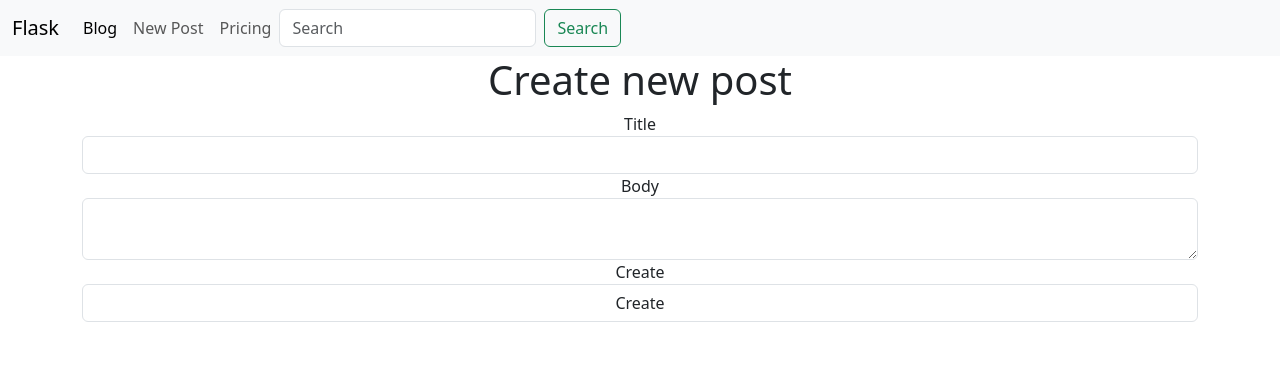
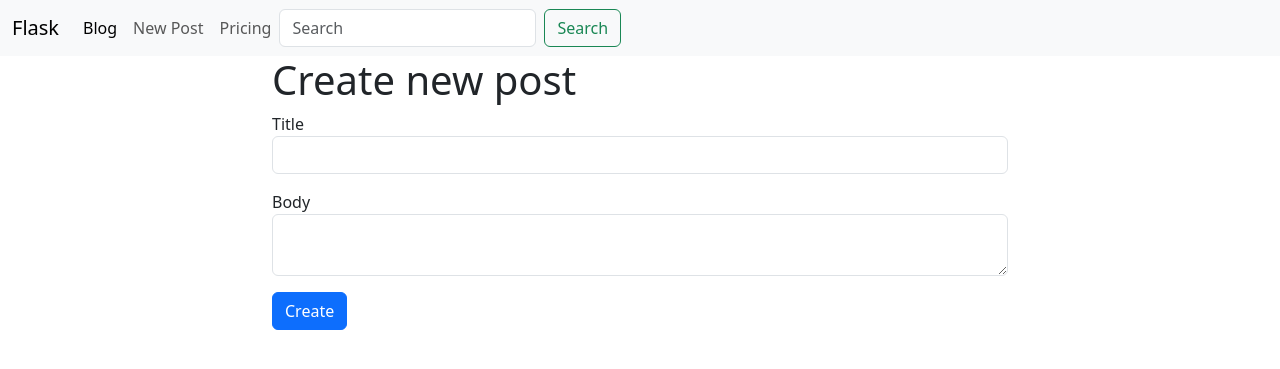
Before and after one commit to avbolsh/blog, a Flask app: page /blog/create/ in a window 1280 px wide. Shown: the top 369 px of the page. Run offline with Flask 3, Linux system fonts and the light colour scheme.

Commit message:
Поправил верстку

```diff
--- a/app/posts/templates/posts/post_create.html
+++ b/app/posts/templates/posts/post_create.html
@@ -8,12 +8,20 @@ Create new post
 <h1>Create new post</h1>
 <form action="{{url_for('posts.post_create')}}" method="POST">
 
-    {% for field in form %}
     <div class="form-group">
-        {{field.label()}}<br>
-        {{field(class="form-control")}}
+
+        <p>{{form.title.label()}}<br>
+        {{form.title(class="form-control")}}
+        </p>
+
+        <p>{{form.body.label()}}<br>
+        {{form.body(class="form-control")}}
+        </p>
+
+        <p>{{form.submit(class="btn btn-primary mb-3")}}</p>
+
+
     </div>
-    {% endfor %}
 
 </form>
 
--- a/app/posts/templates/posts/post_list.html
+++ b/app/posts/templates/posts/post_list.html
@@ -3,9 +3,7 @@
 Flask | Posts
 {% endblock title %}
 {% block content %}
-<div class="row">
   {% for post in posts %}
     {% include 'posts/includes/cart.html' %}
   {% endfor %}
-</div>
 {% endblock content %}
--- a/app/templates/base.html
+++ b/app/templates/base.html
@@ -1,11 +1,13 @@
 <!DOCTYPE html>
 <html lang="en">
-
   <head>
     <meta charset="UTF-8" />
     <meta http-equiv="X-UA-Compatible" content="IE=edge" />
     <meta name="viewport" content="width=device-width, initial-scale=1.0" />
-  <link rel="stylesheet" href="https://cdn.jsdelivr.net/npm/bootstrap@5.3.0-alpha3/dist/css/bootstrap.min.css" />
+    <link
+      rel="stylesheet"
+      href="https://cdn.jsdelivr.net/npm/bootstrap@5.3.0-alpha3/dist/css/bootstrap.min.css"
+    />
     <title>{% block title %}{% endblock title %}</title>
   </head>
 
@@ -13,34 +15,58 @@
     <nav class="navbar navbar-expand-lg bg-body-tertiary">
       <div class="container-fluid">
         <a class="navbar-brand" href="{{url_for('index')}}">Flask</a>
-      <button class="navbar-toggler" type="button" data-bs-toggle="collapse" data-bs-target="#navbarNav"
-        aria-controls="navbarNav" aria-expanded="false" aria-label="Toggle navigation">
+        <button
+          class="navbar-toggler"
+          type="button"
+          data-bs-toggle="collapse"
+          data-bs-target="#navbarNav"
+          aria-controls="navbarNav"
+          aria-expanded="false"
+          aria-label="Toggle navigation"
+        >
           <span class="navbar-toggler-icon"></span>
         </button>
         <div class="collapse navbar-collapse" id="navbarNav">
           <ul class="navbar-nav">
             <li class="nav-item">
-            <a class="nav-link active" aria-current="page" href="{{url_for('posts.post_list')}}">Blog</a>
+              <a
+                class="nav-link active"
+                aria-current="page"
+                href="{{url_for('posts.post_list')}}"
+                >Blog</a
+              >
             </li>
             <li class="nav-item">
-            <a class="nav-link" href="{{url_for('posts.post_create')}}">New Post</a>
+              <a class="nav-link" href="{{url_for('posts.post_create')}}"
+                >New Post</a
+              >
             </li>
             <li class="nav-item">
               <a class="nav-link" href="#">Pricing</a>
             </li>
           </ul>
           <form class="d-flex" role="search" method="GET">
-          <input class="form-control me-2" type="search" placeholder="Search" aria-label="Search" name="q">
-          <button class="btn btn-outline-success" type="submit">Search</button>
+            <input
+              class="form-control me-2"
+              type="search"
+              placeholder="Search"
+              aria-label="Search"
+              name="q"
+            />
+            <button class="btn btn-outline-success" type="submit">
+              Search
+            </button>
           </form>
         </div>
       </div>
     </nav>
-  <div class="container text-center">
-    {% block content %}
-    {% endblock content %}
+    <div class="container">
+      <div class="row">
+        <div class="col-12 col-md-2"></div>
+        <div class="col-12 col-md-8">{% block content %} {% endblock content %}</div>
+        <div class="col-12 col-md-2"></div>
+      </div>
     </div>
     <script src="https://cdn.jsdelivr.net/npm/bootstrap@5.3.0-alpha3/dist/js/bootstrap.bundle.min.js"></script>
   </body>
-
 </html>
```
Lines whose indentation alone changed are shown as unchanged.
